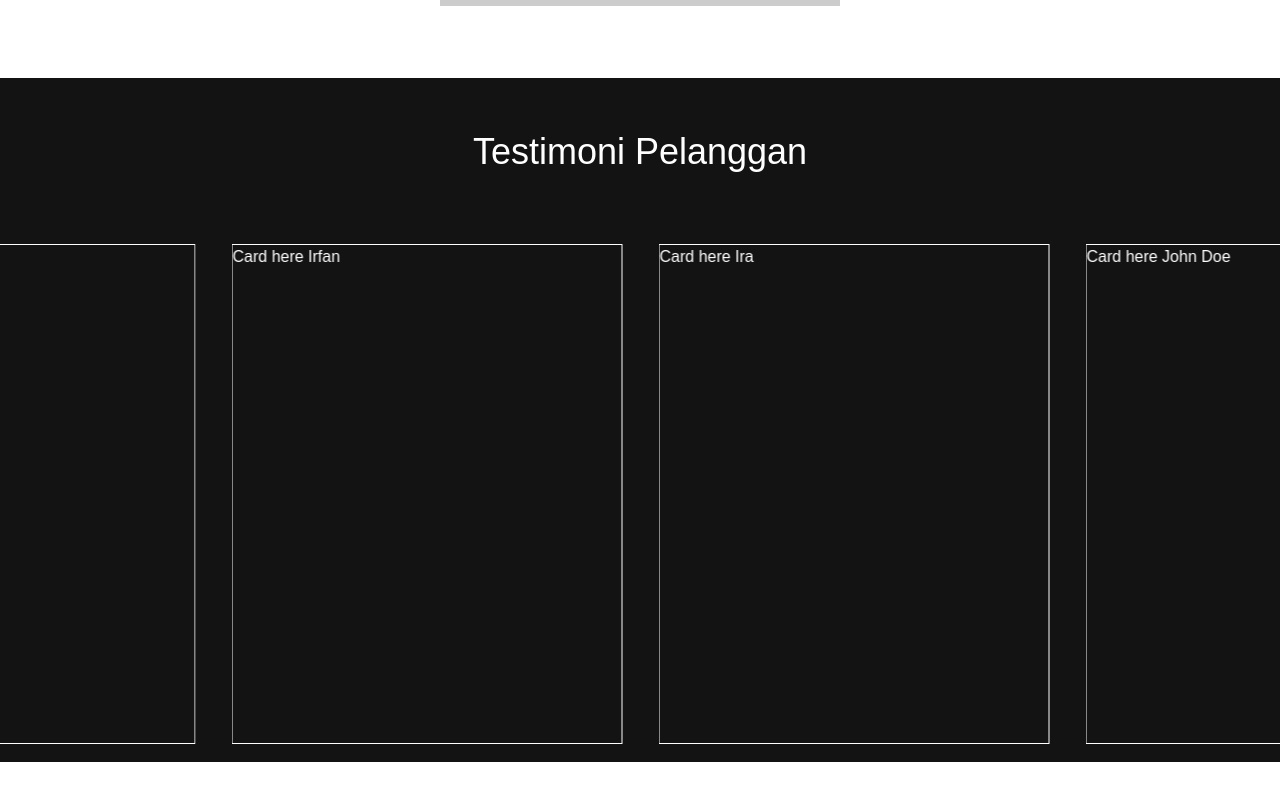
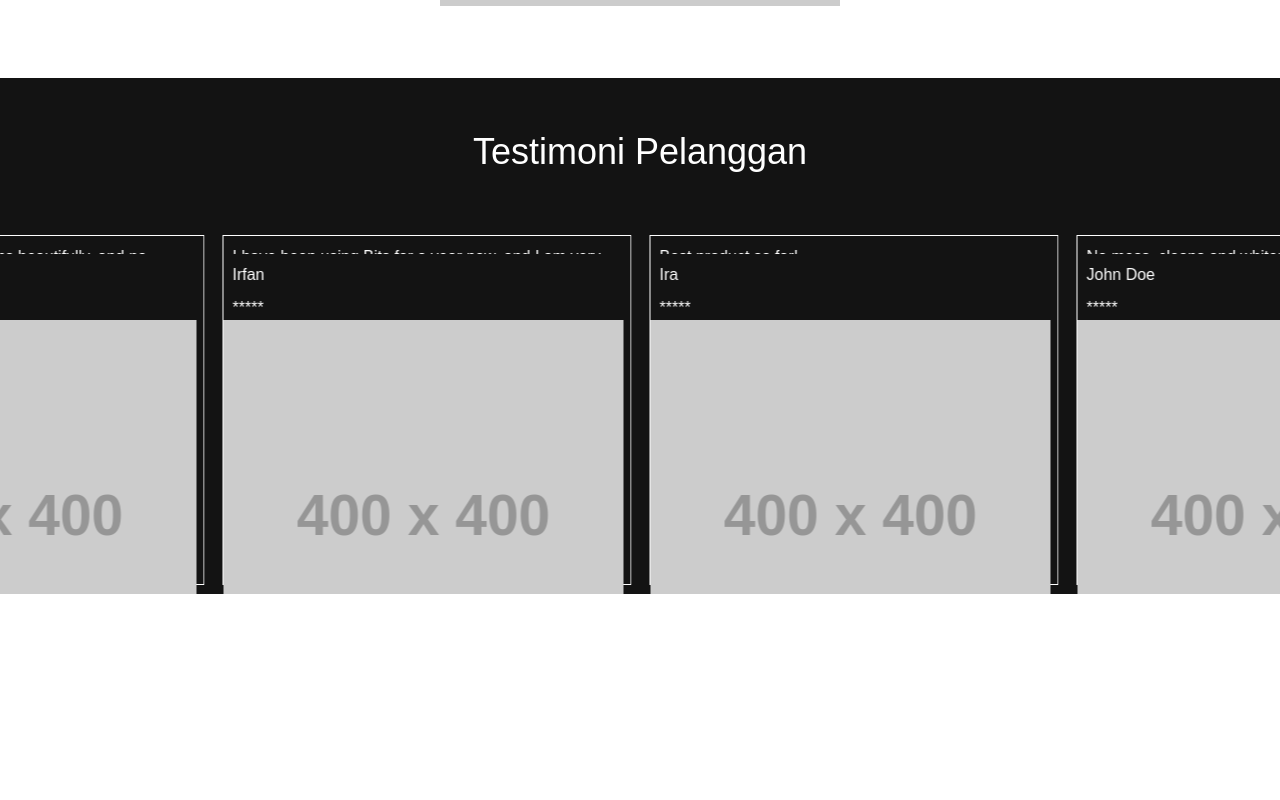
Before and after one commit to naprirfan/purezenherbs, a React (Create React App) app: page / in a window 1280 px wide. Shown: the part 1891-2691 px from the top of the page. After the commit the page ends 2557 px from the top, so only its background shows below. Built offline with nearby package versions, Linux system fonts and the light colour scheme; the HTML template or start-up script is replaced by a standard one.

Commit message:
Fix review card

```diff
--- a/src/components/reviews/ReviewCard.tsx
+++ b/src/components/reviews/ReviewCard.tsx
@@ -2,8 +2,21 @@ import { IReview } from "../../types";
 
 export const ReviewCard = ({data}: {data: IReview}) => {
     return (
-        <div className="m-1 border-white border h-[500px] lg:m-2">
-            Card here {data.author}
+        <div className="m-1 border-white border h-[350px] flex flex-col">
+            <div className="flex-auto p-1 h-[175px] overflow-hidden">
+                <div>{data.description}</div>
+            </div>
+            <div>
+                <div className="p-1">{data.author}</div>
+                <div className="px-1">
+                    {Array.from(Array(data.stars), (e, i) => {
+                        return <span key={i}>*</span>
+                    })}
+                </div>
+            </div>
+            <div className="basis:1/2">
+                <img src={data.image} alt={data.author} />
+            </div>
         </div>
     )
 }
--- a/src/components/reviews/Reviews.tsx
+++ b/src/components/reviews/Reviews.tsx
@@ -8,14 +8,17 @@ export const Reviews = () => {
         desktop: {
           breakpoint: { max: 3000, min: 1024 },
           items: 3,
+          partialVisibilityGutter: 30,
         },
         tablet: {
           breakpoint: { max: 1024, min: 464 },
           items: 2,
+          partialVisibilityGutter: 30,
         },
         mobile: {
           breakpoint: { max: 464, min: 0 },
           items: 1,
+          partialVisibilityGutter: 30,
         }
       };
 
@@ -29,10 +32,9 @@ export const Reviews = () => {
                 draggable={false}
                 showDots={false}
                 responsive={responsive}
-                ssr={true}
                 infinite={true}
                 autoPlay={true}
-                autoPlaySpeed={3500}
+                autoPlaySpeed={4500}
                 centerMode={true}
                 keyBoardControl={true}
                 customTransition="all .5"
--- a/src/db.json
+++ b/src/db.json
@@ -63,20 +63,23 @@
         {
             "id": 1,
             "author": "John Doe",
-            "description": "Enak bgt bla bla bla",
-            "stars": 5
+            "description": "No mess, cleans and whitens beautifully, and no plastic or repeat containers!",
+            "stars": 5,
+            "image": "https://placehold.co/400x400/png"
         },
         {
             "id": 2,
             "author": "Irfan",
-            "description": "Enak bgt bla bla bla",
-            "stars": 5
+            "description": "I have been using Bits for a year now, and I am very happy with them. My dental hygienist is too! I highly recommend them!",
+            "stars": 5,
+            "image": "https://placehold.co/400x400/png"
         },
         {
             "id": 3,
             "author": "Ira",
-            "description": "Enak bgt bla bla bla",
-            "stars": 3
+            "description": "Best product so far!",
+            "stars": 5,
+            "image": "https://placehold.co/400x400/png"
         }
     ]
 }
--- a/src/types.ts
+++ b/src/types.ts
@@ -11,4 +11,5 @@ export interface IReview {
     author: string;
     description: string;
     stars: number;
+    image: string;
 }
```
